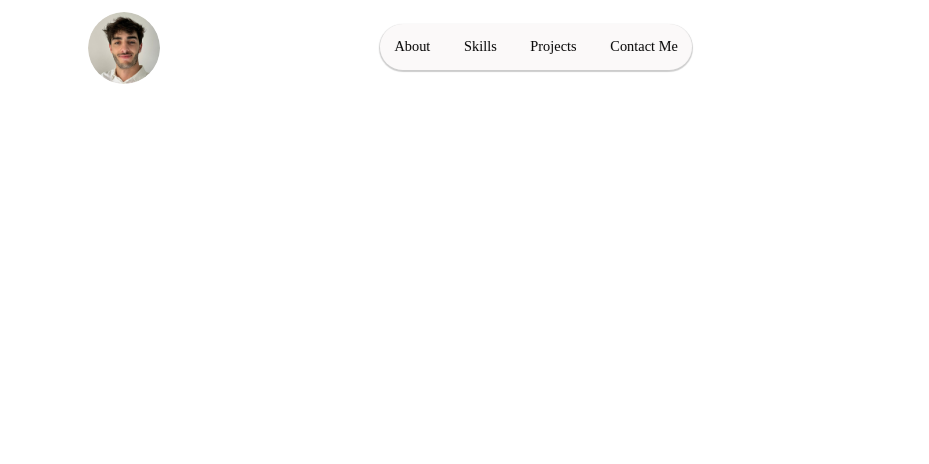
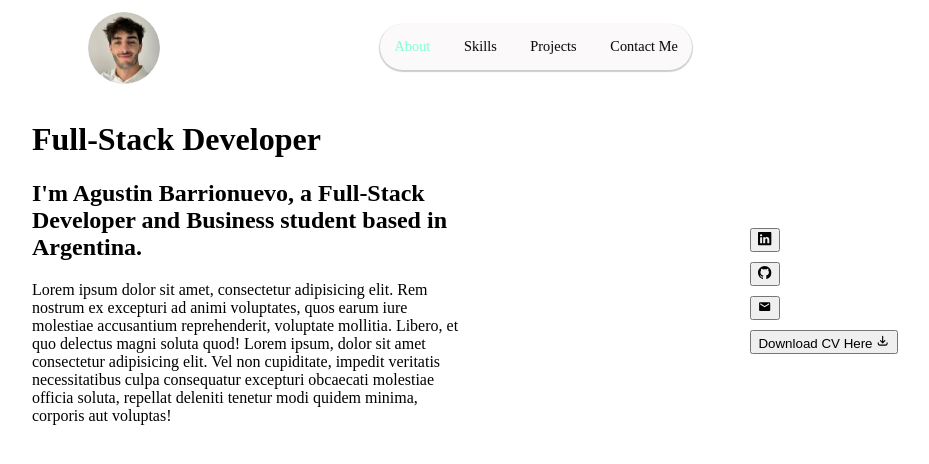
Before and after one commit to agusbarrionuevo2/Portfolio, a React (Vite) app: page / in a window 1280 px wide. Shown: the top 464 px of the page, without its empty margins (104-1033 px from the left). Built offline with nearby package versions, Linux system fonts and the light colour scheme.

Commit message:
css and added buttons to about

```diff
--- a/src/App.css
+++ b/src/App.css
@@ -6,6 +6,7 @@
 	border-radius: 3rem;
 	left: 15%;
 }
+
 .crop{
 	background-color: white;
 	margin-left: 4rem;
--- a/src/App.jsx
+++ b/src/App.jsx
@@ -10,10 +10,10 @@ import './App.css'
 function App() {
   return (
     <div className="crop">
-      <NavLink to='About'><img src={img} className="me"/></NavLink>
+      <NavLink to='/'><img src={img} className="me"/></NavLink>
       <NavBar />
       <Routes>
-        <Route exact path="About" Component={About} />
+        <Route exact path="/" Component={About} />
         <Route exact path="Skills" Component={Skills} />
         <Route exact path="Projects" Component={Projects} />
         <Route exact path="ContactMe" Component={ContactMe} />
--- a/src/components/about/About.css
+++ b/src/components/about/About.css
@@ -3,3 +3,35 @@
 	width: 75%;
 	padding: 100px 0;
 }
+
+.link {
+	color: black;
+	height: 50rem;
+}
+
+.link-btn {
+	width: fit-content;
+	height: 1.5rem;
+	margin-top: 10px;
+}
+
+
+.social-links {
+	margin: auto;
+	width: fit-content;
+	padding-top: 2rem;
+	display: grid;
+	grid-template-columns: repeat(1, 1fr);
+	grid-template-rows: repeat(4, 1fr);
+}
+
+.btn-cv{
+	text-decoration: none;
+	color: black;
+}
+
+.about-container {
+	display: grid;
+	grid-template-columns: repeat(2, 1fr);
+	grid-template-rows: repeat(1, 1fr);
+}
--- a/src/components/about/About.jsx
+++ b/src/components/about/About.jsx
@@ -1,10 +1,23 @@
 import './About.css'
+import { BsLinkedin } from 'react-icons/bs';
+import { BsGithub } from 'react-icons/bs';
+import { MdMail} from 'react-icons/md'
+import Curriculum from '../../assets/CV-AGUSTIN BARRIONUEVO (English).pdf'
+import {HiOutlineDownload} from 'react-icons/hi'
 export default function About () {
 	return(
-		<div className='about'>
-			<h1>Full-Stack Developer</h1>
-			<h2>I'm Agustin Barrionuevo, a Full-Stack Developer and Business student based in Argentina. </h2>
-			<p>Lorem ipsum dolor sit amet, consectetur adipisicing elit. Rem nostrum ex excepturi ad animi voluptates, quos earum iure molestiae accusantium reprehenderit, voluptate mollitia. Libero, et quo delectus magni soluta quod! Lorem ipsum, dolor sit amet consectetur adipisicing elit. Vel non cupiditate, impedit veritatis necessitatibus culpa consequatur excepturi obcaecati molestiae officia soluta, repellat deleniti tenetur modi quidem minima, corporis aut voluptas!</p>
+		<div className='about-container'>
+			<div className='about'>
+				<h1>Full-Stack Developer</h1>
+				<h2>I'm Agustin Barrionuevo, a Full-Stack Developer and Business student based in Argentina. </h2>
+				<p>Lorem ipsum dolor sit amet, consectetur adipisicing elit. Rem nostrum ex excepturi ad animi voluptates, quos earum iure molestiae accusantium reprehenderit, voluptate mollitia. Libero, et quo delectus magni soluta quod! Lorem ipsum, dolor sit amet consectetur adipisicing elit. Vel non cupiditate, impedit veritatis necessitatibus culpa consequatur excepturi obcaecati molestiae officia soluta, repellat deleniti tenetur modi quidem minima, corporis aut voluptas!</p>
+			</div>
+			<div className='social-links'>
+				<button className='link-btn'><a className='link' href='https://www.linkedin.com/in/agustin-barrionuevo-a7a25b238/'L target='_blank'><BsLinkedin/></a></button>
+				<button className='link-btn' ><a className='link' href='https://github.com/agusbarrionuevo2' target='_blank'><BsGithub/></a></button>
+				<button className='link-btn'><a className='link' href="mailto:agubarrionuevo@gmail.com" target="_blank" without rel="noreferrer" ><MdMail/></a></button>
+				<button className='link-btn'><a href={Curriculum} download className='btn-cv'>Download CV Here <HiOutlineDownload/></a></button>
+			</div>
 		</div>
 	)
 }
--- a/src/components/navBar/NavBar.jsx
+++ b/src/components/navBar/NavBar.jsx
@@ -5,7 +5,7 @@ export default function NavBar () {
 	return(
 		<div>
 			<nav>
-				<NavLink to="About">About</NavLink>
+				<NavLink to="/">About</NavLink>
 				<NavLink to='Skills'>Skills</NavLink>
 				<NavLink to='Projects'>Projects</NavLink>
 				<NavLink to='ContactMe'>Contact Me</NavLink>
```
Also changed, not shown: 1 other file (tests, documents, lock files or other folders).
